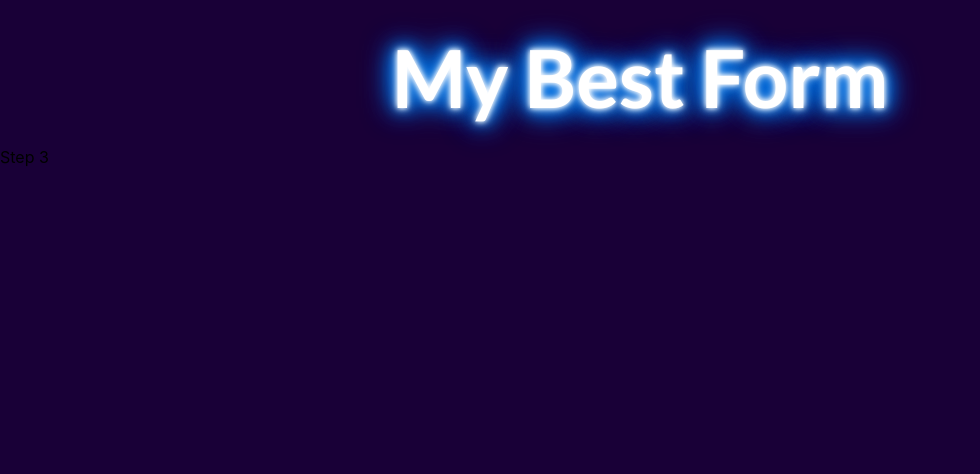
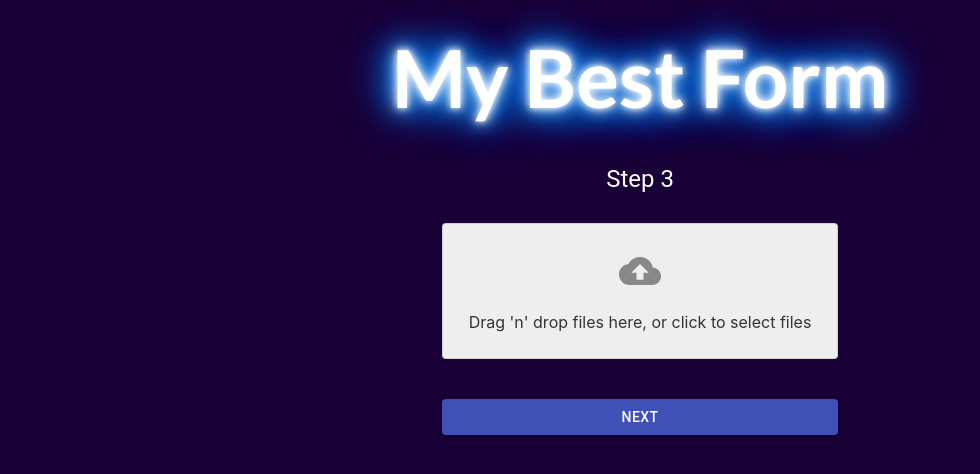
Before and after one commit to sashindionicus/my-best-form, a React (Create React App) app: page /step3 in a window 1280 px wide. Shown: the top 474 px of the page, without its empty margins (0-980 px from the left). Built offline with nearby package versions, Linux system fonts and the light colour scheme.

Commit message:
complete Project

```diff
--- a/package.json
+++ b/package.json
@@ -9,6 +9,7 @@
     "@testing-library/jest-dom": "^5.11.4",
     "@testing-library/react": "^11.1.0",
     "@testing-library/user-event": "^12.1.10",
+    "dropzone": "^5.9.3",
     "libphonenumber-js": "^1.9.35",
     "material-ui": "^0.20.2",
     "react": "^17.0.2",
--- a/src/App.js
+++ b/src/App.js
@@ -3,10 +3,9 @@ import {BrowserRouter as Router, Switch, Route} from "react-router-dom";
 import { Header } from './components/Header'
 import {Step1} from "./Step1";
 import {Step2} from "./Step2";
+import {Step3} from "./Step3";
+import {Result} from "./components/Result";
 
-
-const Step3 = () => <>Step 3</>
-const Result = () => <>Result</>
 
 
 function App() {
--- a/src/Step1.js
+++ b/src/Step1.js
@@ -8,6 +8,7 @@ import {useForm} from "react-hook-form";
 import * as yup from 'yup';
 import {yupResolver} from "@hookform/resolvers/yup";
 import {useHistory} from "react-router-dom";
+import {useData} from "./DataContext";
 
 
 const schema = yup.object().shape({
@@ -22,14 +23,17 @@ const schema = yup.object().shape({
 });
 
 export const Step1 = () => {
+	const { setValues, data } = useData();
 	const history = useHistory()
 	const { register, formState: { errors }, handleSubmit } = useForm({
+		defaultValues: { firstName: data.firstName, lastName: data.lastName },
 		mode: "onBlur",
 		resolver: yupResolver(schema),
 	})
 
 	const onSubmit = (data) => {
 		history.push("/step2")
+		setValues(data);
 	}
 
 
--- a/src/Step2.js
+++ b/src/Step2.js
@@ -9,6 +9,7 @@ import {PrimaryButton} from "./components/PrimaryButton";
 import * as yup from "yup";
 import {yupResolver} from "@hookform/resolvers/yup";
 import {parsePhoneNumberFromString} from "libphonenumber-js";
+import {useData} from "./DataContext";
 
 
 const schema = yup.object().shape({
@@ -29,7 +30,13 @@ const normalizePhoneNumber = (value) => {
 
 export const Step2 = () => {
 	const history = useHistory()
+	const { setValues, data } = useData();
 	const { register, formState: { errors }, handleSubmit, watch } = useForm({
+		defaultValues: {
+			email: data.email,
+			hasPhone: data.hasPhone,
+			phoneNumber: data.phoneNumber,
+		},
 		mode: "onBlur",
 		resolver: yupResolver(schema),
 	})
@@ -38,6 +45,7 @@ export const Step2 = () => {
 
 	const onSubmit = (data) => {
 		history.push("/step3")
+		setValues(data);
 	}
 
 	return <MainContainer>
@@ -58,7 +66,9 @@ export const Step2 = () => {
 
 			<FormControlLabel
 				control={
-					<Checkbox color="primary"
+					<Checkbox defaultValue={data.hasPhone}
+					          defaultChecked={data.hasPhone}
+					          color="primary"
 					          {...register('hasPhone')}
 					          name="hasPhone"
 					/>
--- /dev/null
+++ b/src/Step3.js
@@ -0,0 +1,36 @@
+import React from "react";
+import { MainContainer } from "./components/MainContainer";
+import { FileInput } from "./components/FileInput";
+import Typography from "@material-ui/core/Typography";
+import { Form } from "./components/Form";
+import {useForm} from "react-hook-form";
+import {PrimaryButton} from "./components/PrimaryButton";
+import {useHistory} from "react-router-dom";
+import {useData} from "./DataContext";
+
+export const Step3 = () => {
+	const history = useHistory();
+	const { data, setValues } = useData();
+	const { control, handleSubmit } = useForm({
+		defaultValues: {
+			files: data.files,
+		},
+	});
+
+	const onSubmit = (data) => {
+		history.push("./result");
+		setValues(data);
+	}
+
+	return (
+	<MainContainer>
+			<Typography component="h2" variant="h5">
+				Step 3
+			</Typography>
+			<Form onSubmit={handleSubmit(onSubmit)}>
+				<FileInput name="files" control={control} />
+				<PrimaryButton>Next</PrimaryButton>
+			</Form>
+		</MainContainer>
+	)
+};
--- /dev/null
+++ b/src/components/FileInput.js
@@ -0,0 +1,61 @@
+import React from "react";
+import { Controller } from "react-hook-form";
+import List from "@material-ui/core/List";
+import {ListItem, ListItemIcon, ListItemText, makeStyles, Paper} from "@material-ui/core";
+import Dropzone from "react-dropzone";
+import {CloudUpload, InsertDriveFile} from "@material-ui/icons";
+
+const useStyles = makeStyles((theme) => ({
+	root: {
+		backgroundColor: "#eee",
+		textAlign: "center",
+		cursor: "pointer",
+		color: "#333",
+		padding: "10px",
+		marginTop: "20px",
+	},
+	icon: {
+		marginTop: "16px",
+		color: "#888888",
+		fontSize: "42px",
+	},
+}));
+
+export const FileInput = ({ control, name }) => {
+	const styles = useStyles();
+
+	return (
+		<Controller
+			control={control}
+			name={name}
+			defaultValue={[]}
+			render={({ onChange, onBlur, value }) => (
+				<>
+					<Dropzone onDrop={onChange}>
+						{({ getRootProps, getInputProps }) => (
+							<Paper
+								variant="outlined"
+								className={styles.root}
+								{...getRootProps()}
+							>
+								<CloudUpload className={styles.icon} />
+								<input {...getInputProps()} name={name} onBlur={onBlur} />
+								<p>Drag 'n' drop files here, or click to select files</p>
+							</Paper>
+						)}
+					</Dropzone>
+					<List>
+						{value && value.map((f, index) => ( // this bug value.map((f, index)
+							<ListItem key={index}>
+								<ListItemIcon>
+									<InsertDriveFile />
+								</ListItemIcon>
+								<ListItemText primary={f.name} secondary={f.size} />
+							</ListItem>
+						))}
+					</List>
+				</>
+			)}
+		/>
+	);
+};
--- /dev/null
+++ b/src/components/Result.js
@@ -0,0 +1,108 @@
+import React from "react";
+import Swal from "sweetalert2";
+import { makeStyles } from "@material-ui/core/styles";
+import { Link } from "react-router-dom";
+import Table from "@material-ui/core/Table";
+import TableBody from "@material-ui/core/TableBody";
+import TableCell from "@material-ui/core/TableCell";
+import TableContainer from "@material-ui/core/TableContainer";
+import TableHead from "@material-ui/core/TableHead";
+import TableRow from "@material-ui/core/TableRow";
+import Paper from "@material-ui/core/Paper";
+import Typography from "@material-ui/core/Typography";
+import List from "@material-ui/core/List";
+import ListItem from "@material-ui/core/ListItem";
+import ListItemIcon from "@material-ui/core/ListItemIcon";
+import ListItemText from "@material-ui/core/ListItemText";
+import InsertDriveFile from "@material-ui/icons/InsertDriveFile";
+import {useData} from "../DataContext";
+import {MainContainer} from "./MainContainer";
+import {PrimaryButton} from "./PrimaryButton";
+
+const useStyles = makeStyles({
+	root: {
+		marginBottom: "30px",
+	},
+	table: {
+		marginBottom: "30px",
+	},
+});
+
+export const Result = () => {
+	const styles = useStyles();
+	const { data } = useData();
+
+	const entries = Object.entries(data).filter((entry) => entry[0] !== "files");
+	const { files } = data;
+
+	const onSubmit = async () => {
+		const formData = new FormData();
+		if (data.files) {
+			data.files.forEach((file) => {
+				formData.append("files", file, file.name);
+			});
+		}
+
+		entries.forEach((entry) => {
+			formData.append(entry[0], entry[1]);
+		});
+
+		const res = await fetch("http://localhost:4000/", {
+			method: "POST",
+			body: formData,
+		});
+
+		if (res.status === 200) {
+			Swal.fire("Great job!", "You've passed the challenge!", "success");
+		}
+	};
+
+	return (
+		<>
+			<MainContainer>
+				<Typography component="h2" variant="h5">
+					📋 Form Values
+				</Typography>
+				<TableContainer className={styles.root} component={Paper}>
+					<Table className={styles.table} aria-label="simple table">
+						<TableHead>
+							<TableRow>
+								<TableCell>Field</TableCell>
+								<TableCell align="right">Value</TableCell>
+							</TableRow>
+						</TableHead>
+						<TableBody>
+							{entries.map((entry) => (
+								<TableRow key={entry[0]}>
+									<TableCell component="th" scope="row">
+										{entry[0]}
+									</TableCell>
+									<TableCell align="right">{entry[1].toString()}</TableCell>
+								</TableRow>
+							))}
+						</TableBody>
+					</Table>
+				</TableContainer>
+				{files && (
+					<>
+						<Typography component="h2" variant="h5">
+							📦 Files
+						</Typography>
+						<List>
+							{files.map((f, index) => (
+								<ListItem key={index}>
+									<ListItemIcon>
+										<InsertDriveFile />
+									</ListItemIcon>
+									<ListItemText primary={f.name} secondary={f.size} />
+								</ListItem>
+							))}
+						</List>
+					</>
+				)}
+				<PrimaryButton onClick={onSubmit}>Submit</PrimaryButton>
+				<Link to="/">Start over</Link>
+			</MainContainer>
+		</>
+	);
+};
```
Also changed, not shown: src/DataContext.js (+4 -4 lines), 1 other file (tests, documents, lock files or other folders).
